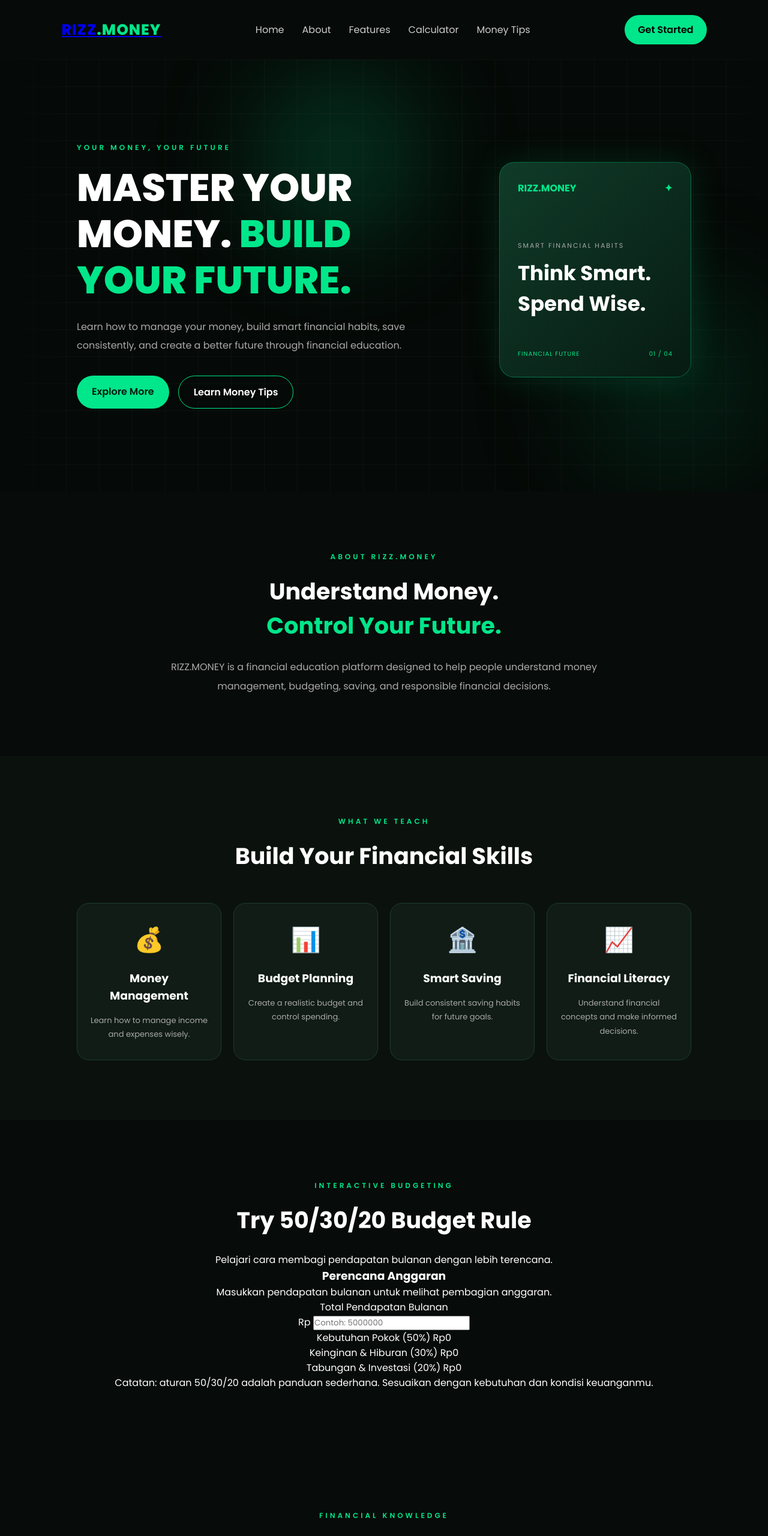
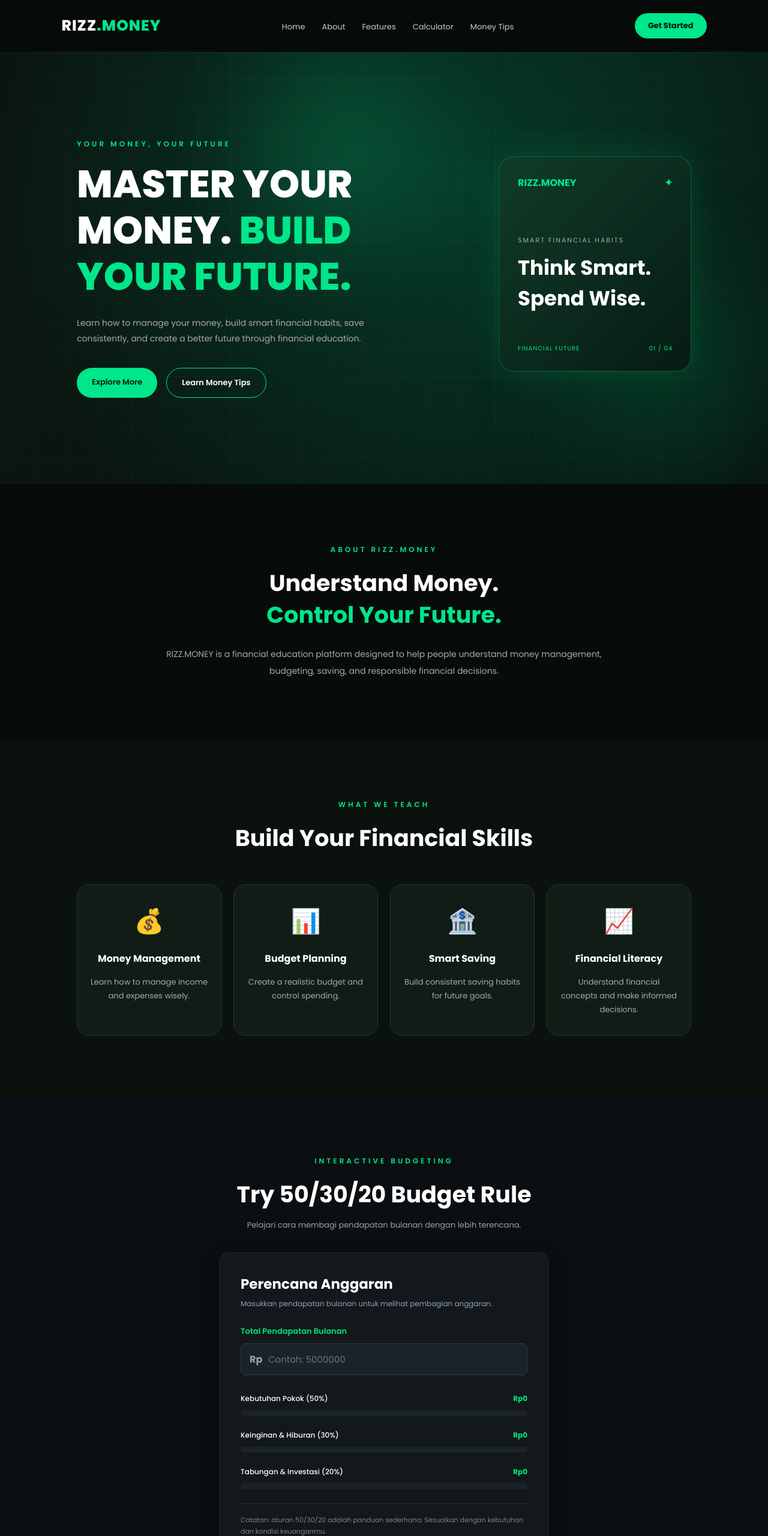
Before and after one commit to LILRIZZ126/LILRIZZ126.github.io, a plain HTML site: page index.html in a window 1280 px wide. Shown: the top 2560 px of the page at 60% size. Drawn offline with Linux system fonts and the light colour scheme; a script that the page names is missing.

Commit message:
Update style.css

```diff
--- a/style.css
+++ b/style.css
@@ -1,3 +1,6 @@
+/* =========================================
+   RIZZ.MONEY - GLOBAL
+========================================= */
 
 * {
     margin: 0;
@@ -7,30 +10,43 @@
     scroll-behavior: smooth;
 }
 
+html {
+    scroll-padding-top: 90px;
+}
+
 body {
     background: #070b09;
-    color: white;
+    color: #ffffff;
     overflow-x: hidden;
 }
 
-/* NAVBAR */
+a {
+    -webkit-tap-highlight-color: transparent;
+}
+
+/* =========================================
+   NAVBAR
+========================================= */
 
 .navbar {
     display: flex;
     justify-content: space-between;
     align-items: center;
-    padding: 25px 8%;
-    background: rgba(7, 11, 9, 0.9);
+    padding: 22px 8%;
+    background: rgba(7, 11, 9, 0.92);
     position: sticky;
     top: 0;
     z-index: 100;
     backdrop-filter: blur(15px);
+    border-bottom: 1px solid rgba(0, 230, 138, 0.08);
 }
 
 .logo {
     font-size: 25px;
     font-weight: 800;
     letter-spacing: 1px;
+    color: #ffffff;
+    text-decoration: none;
 }
 
 .logo span {
@@ -40,12 +56,13 @@ body {
 .nav-links {
     display: flex;
     list-style: none;
-    gap: 30px;
+    gap: 28px;
 }
 
 .nav-links a {
-    color: #ccc;
+    color: #cccccc;
     text-decoration: none;
+    font-size: 13px;
     transition: 0.3s;
 }
 
@@ -55,39 +72,61 @@ body {
 
 .nav-btn {
     text-decoration: none;
-    color: #000;
+    color: #001b10;
     background: #00e68a;
-    padding: 12px 22px;
+    padding: 11px 22px;
     border-radius: 30px;
-    font-weight: 600;
+    font-size: 13px;
+    font-weight: 700;
+    transition: 0.3s;
 }
 
-/* HERO */
+.nav-btn:hover {
+    transform: translateY(-4px);
+    box-shadow: 0 0 25px #00e68a55;
+}
+
+/* =========================================
+   HERO SECTION
+========================================= */
 
 .hero {
     min-height: 90vh;
     display: flex;
     align-items: center;
     justify-content: space-between;
+    gap: 45px;
     padding: 80px 10%;
     position: relative;
+    isolation: isolate;
     overflow: hidden;
+
     background:
-      radial-gradient(circle at 80% 40%, #063b29 0%, transparent 35%),
-      linear-gradient(135deg, #070b09, #0b1711, #07100c);
+        radial-gradient(circle at 80% 40%, #063b29 0%, transparent 35%),
+        linear-gradient(135deg, #070b09, #0b1711, #07100c);
+
     background-size: 200% 200%;
     animation: backgroundMove 10s ease infinite;
 }
 
 @keyframes backgroundMove {
-    0% { background-position: 0% 50%; }
-    50% { background-position: 100% 50%; }
-    100% { background-position: 0% 50%; }
+    0% {
+        background-position: 0% 50%;
+    }
+
+    50% {
+        background-position: 100% 50%;
+    }
+
+    100% {
+        background-position: 0% 50%;
+    }
 }
 
 .hero-content {
     max-width: 620px;
-    z-index: 2;
+    position: relative;
+    z-index: 3;
 }
 
 .tagline {
@@ -111,10 +150,11 @@ body {
 }
 
 .description {
-    color: #aaa;
+    color: #aaaaaa;
     margin-top: 25px;
     line-height: 1.9;
     max-width: 550px;
+    font-size: 14px;
 }
 
 .hero-buttons {
@@ -131,6 +171,7 @@ body {
     border-radius: 30px;
     text-decoration: none;
     font-weight: 600;
+    font-size: 13px;
     transition: 0.3s;
 }
 
@@ -141,27 +182,37 @@ body {
 
 .secondary-btn {
     border: 1px solid #00e68a;
-    color: white;
+    color: #ffffff;
 }
 
 .primary-btn:hover,
-.secondary-btn:hover,
-.nav-btn:hover {
+.secondary-btn:hover {
     transform: translateY(-5px);
     box-shadow: 0 0 25px #00e68a55;
 }
 
-/* MONEY CARD */
+/* =========================================
+   MONEY CARD
+========================================= */
 
 .money-card {
     width: 320px;
     min-height: 340px;
     padding: 30px;
     border-radius: 25px;
-    background: linear-gradient(135deg, #103b29, #071b12);
+
+    background: linear-gradient(
+        135deg,
+        #103b29,
+        #071b12
+    );
+
     border: 1px solid #00e68a55;
     box-shadow: 0 0 60px #00e68a22;
-    z-index: 2;
+
+    position: relative;
+    z-index: 3;
+
     animation: floating 4s ease-in-out infinite;
 }
 
@@ -178,7 +229,7 @@ body {
 
 .money-card > p {
     margin-top: 75px;
-    color: #aaa;
+    color: #aaaaaa;
     font-size: 11px;
     letter-spacing: 2px;
 }
@@ -195,11 +246,98 @@ body {
 }
 
 @keyframes floating {
-    0%, 100% { transform: translateY(0); }
-    50% { transform: translateY(-20px); }
+    0%, 100% {
+        transform: translateY(0);
+    }
+
+    50% {
+        transform: translateY(-15px);
+    }
 }
 
-/* GLOW EFFECT */
+/* =========================================
+   CANDLESTICK BACKGROUND
+========================================= */
+
+.trading-chart {
+    position: absolute;
+    inset: 0;
+    z-index: 0;
+    overflow: hidden;
+    opacity: 0.48;
+    pointer-events: none;
+
+    mask-image: linear-gradient(
+        to right,
+        transparent,
+        black 8%,
+        black 95%,
+        transparent
+    );
+
+    -webkit-mask-image: linear-gradient(
+        to right,
+        transparent,
+        black 8%,
+        black 95%,
+        transparent
+    );
+}
+
+.chart-grid {
+    position: absolute;
+    inset: 0;
+
+    background-image:
+        linear-gradient(#ffffff10 1px, transparent 1px),
+        linear-gradient(90deg, #ffffff10 1px, transparent 1px);
+
+    background-size: 55px 45px;
+}
+
+.candle-container {
+    position: absolute;
+    inset: 0;
+    overflow: hidden;
+}
+
+.candle {
+    position: absolute;
+    width: 10px;
+    min-height: 3px;
+}
+
+.candle-wick {
+    position: absolute;
+    width: 2px;
+    left: 50%;
+    top: 0;
+    transform: translateX(-50%);
+    opacity: 0.9;
+}
+
+.candle-body {
+    position: absolute;
+    width: 100%;
+    left: 0;
+    border-radius: 1px;
+}
+
+.candle.green .candle-wick,
+.candle.green .candle-body {
+    background: #00e68a;
+    box-shadow: 0 0 10px #00e68a80;
+}
+
+.candle.red .candle-wick,
+.candle.red .candle-body {
+    background: #ff4655;
+    box-shadow: 0 0 10px #ff465580;
+}
+
+/* =========================================
+   GLOW EFFECT
+========================================= */
 
 .glow {
     position: absolute;
@@ -207,6 +345,8 @@ body {
     filter: blur(100px);
     opacity: 0.25;
     animation: glowMove 8s infinite alternate;
+    z-index: 1;
+    pointer-events: none;
 }
 
 .glow-one {
@@ -226,11 +366,18 @@ body {
 }
 
 @keyframes glowMove {
-    from { transform: translate(0, 0); }
-    to { transform: translate(60px, -40px); }
+    from {
+        transform: translate(0, 0);
+    }
+
+    to {
+        transform: translate(60px, -40px);
+    }
 }
 
-/* SECTIONS */
+/* =========================================
+   GENERAL SECTIONS
+========================================= */
 
 .section {
     padding: 100px 10%;
@@ -241,16 +388,26 @@ body {
 .cta h2 {
     font-size: 38px;
     margin-bottom: 25px;
+    line-height: 1.4;
+}
+
+/* ABOUT */
+
+.about {
+    background: #070b09;
 }
 
 .about > p:last-child {
     max-width: 750px;
     margin: auto;
     line-height: 2;
-    color: #aaa;
+    color: #aaaaaa;
+    font-size: 14px;
 }
 
-/* FEATURES */
+/* =========================================
+   FEATURES
+========================================= */
 
 .features {
     background: #0b120e;
@@ -284,16 +441,176 @@ body {
 
 .feature-card h3 {
     margin-bottom: 15px;
+    font-size: 16px;
 }
 
 .feature-card p,
 .tip p {
-    color: #aaa;
+    color: #aaaaaa;
     font-size: 13px;
     line-height: 1.8;
 }
 
-/* TIPS */
+/* =========================================
+   CALCULATOR 50/30/20
+========================================= */
+
+.calculator-section {
+    background: #0b0f12;
+    text-align: center;
+}
+
+.calculator-intro {
+    color: #94a3b8;
+    font-size: 13px;
+    margin-top: -10px;
+}
+
+.calc-wrapper {
+    display: flex;
+    justify-content: center;
+    width: 100%;
+    margin-top: 35px;
+}
+
+.calc-container {
+    background: #12181b;
+    border: 1px solid #1f292d;
+    border-radius: 16px;
+    padding: 35px;
+    width: 100%;
+    max-width: 550px;
+    text-align: left;
+
+    box-shadow: 0 10px 30px rgba(0, 0, 0, 0.5);
+}
+
+.calc-container h3 {
+    font-size: 23px;
+    margin-bottom: 5px;
+    color: #ffffff;
+}
+
+.calc-subtitle {
+    color: #94a3b8;
+    font-size: 12px;
+    line-height: 1.8;
+    margin-bottom: 25px;
+}
+
+.input-group {
+    margin-bottom: 30px;
+}
+
+.input-group label {
+    display: block;
+    font-size: 13px;
+    color: #00e676;
+    margin-bottom: 10px;
+    font-weight: 600;
+}
+
+.input-wrapper {
+    position: relative;
+    display: flex;
+    align-items: center;
+}
+
+.currency-prefix {
+    position: absolute;
+    left: 15px;
+    color: #94a3b8;
+    font-weight: 700;
+}
+
+.calc-container input[type="number"] {
+    width: 100%;
+    padding: 14px 15px 14px 45px;
+    background: #1a2327;
+    border: 1px solid #2e3c42;
+    border-radius: 8px;
+    color: #ffffff;
+    font-size: 15px;
+    outline: none;
+    transition: border-color 0.3s;
+}
+
+.calc-container input[type="number"]:focus {
+    border-color: #00e676;
+}
+
+.calc-container input::placeholder {
+    color: #64748b;
+}
+
+.result-item {
+    margin-bottom: 23px;
+}
+
+.result-header {
+    display: flex;
+    justify-content: space-between;
+    align-items: center;
+    gap: 12px;
+    font-size: 12px;
+    margin-bottom: 10px;
+}
+
+.label-text {
+    font-weight: 500;
+    color: #ffffff;
+}
+
+.amount-text {
+    font-weight: 700;
+    color: #00e676;
+    text-align: right;
+    overflow-wrap: anywhere;
+}
+
+.progress-bar {
+    width: 100%;
+    height: 10px;
+    background: #1a2327;
+    border-radius: 5px;
+    overflow: hidden;
+}
+
+.progress-fill {
+    height: 100%;
+    width: 0%;
+    transition: width 0.5s ease-out;
+    border-radius: 5px;
+}
+
+.needs .progress-fill {
+    background: #ff5252;
+}
+
+.wants .progress-fill {
+    background: #ffb142;
+}
+
+.savings .progress-fill {
+    background: #00e676;
+}
+
+.calc-note {
+    color: #77858c;
+    font-size: 11px;
+    line-height: 1.8;
+    border-top: 1px solid #263238;
+    padding-top: 18px;
+    margin-top: 10px;
+}
+
+/* =========================================
+   MONEY TIPS
+========================================= */
+
+.tips {
+    background: #070b09;
+}
 
 .tips-grid {
     display: grid;
@@ -308,6 +625,12 @@ body {
     border-left: 2px solid #00e68a;
     background: #101812;
     border-radius: 10px;
+    transition: 0.3s;
+}
+
+.tip:hover {
+    transform: translateY(-8px);
+    background: #14231a;
 }
 
 .tip span {
@@ -320,48 +643,62 @@ body {
     margin: 15px 0;
 }
 
-/* CTA */
+/* =========================================
+   CALL TO ACTION
+========================================= */
 
 .cta {
     text-align: center;
     padding: 100px 20px;
-    background: linear-gradient(135deg, #0c2619, #07100c);
+
+    background: linear-gradient(
+        135deg,
+        #0c2619,
+        #07100c
+    );
 }
 
 .cta .primary-btn {
     margin-top: 15px;
 }
 
-/* FOOTER */
+/* =========================================
+   FOOTER
+========================================= */
 
 footer {
     padding: 40px 10%;
     text-align: center;
     background: #050806;
+    border-top: 1px solid #13241a;
 }
 
 footer p {
-    color: #777;
+    color: #777777;
     font-size: 12px;
     margin-top: 12px;
 }
 
-/* RESPONSIVE */
+/* =========================================
+   RESPONSIVE TABLET
+========================================= */
 
-@media (max-width: 900px) {
-    .hero {
-        flex-direction: column;
-        text-align: center;
-        gap: 60px;
+@media (max-width: 1000px) {
+
+    .navbar {
+        padding: 20px 5%;
     }
 
-    .description {
-        margin-left: auto;
-        margin-right: auto;
+    .nav-links {
+        gap: 15px;
     }
 
-    .hero-buttons {
-        justify-content: center;
+    .nav-links a {
+        font-size: 12px;
+    }
+
+    .hero {
+        padding: 80px 6%;
     }
 
     .feature-grid {
@@ -369,17 +706,52 @@ footer p {
     }
 }
 
-@media (max-width: 600px) {
+/* =========================================
+   RESPONSIVE MOBILE
+========================================= */
+
+@media (max-width: 700px) {
+
     .navbar {
-        padding: 20px 5%;
+        padding: 18px 5%;
+        flex-wrap: wrap;
+        gap: 15px;
+    }
+
+    .logo {
+        font-size: 21px;
     }
 
     .nav-links {
         display: none;
     }
 
+    .nav-btn {
+        padding: 9px 15px;
+        font-size: 11px;
+    }
+
     .hero {
+        min-height: auto;
+        flex-direction: column;
+        justify-content: center;
+        text-align: center;
+        gap: 55px;
         padding: 80px 6%;
+    }
+
+    .hero h1 {
+        font-size: clamp(34px, 9vw, 48px);
+    }
+
+    .description {
+        margin-left: auto;
+        margin-right: auto;
+        font-size: 13px;
+    }
+
+    .hero-buttons {
+        justify-content: center;
     }
 
     .money-card {
@@ -392,130 +764,23 @@ footer p {
         grid-template-columns: 1fr;
     }
 
+    .section {
+        padding: 75px 6%;
+    }
+
     .section h2,
     .cta h2 {
         font-size: 29px;
     }
-}
 
-/* =========================================
-   RIZZ.MONEY - LIVE CANDLESTICK BACKGROUND
-========================================= */
+    .calc-container {
+        padding: 24px 18px;
+    }
 
-.hero {
-    position: relative;
-    isolation: isolate;
-    overflow: hidden;
-    background: #050907;
-}
+    .result-header {
+        font-size: 11px;
+    }
 
-.trading-chart {
-    position: absolute;
-    inset: 0;
-    z-index: 0;
-    overflow: hidden;
-    opacity: 0.48;
-    pointer-events: none;
-
-    mask-image: linear-gradient(
-        to right,
-        transparent,
-        black 8%,
-        black 95%,
-        transparent
-    );
-    -webkit-mask-image: linear-gradient(
-        to right,
-        transparent,
-        black 8%,
-        black 95%,
-        transparent
-    );
-}
-
-/* Grid trading */
-
-.chart-grid {
-    position: absolute;
-    inset: 0;
-
-    background-image:
-        linear-gradient(#ffffff10 1px, transparent 1px),
-        linear-gradient(90deg, #ffffff10 1px, transparent 1px);
-
-    background-size: 55px 45px;
-}
-
-/* Candle container */
-
-.candle-container {
-    position: absolute;
-    inset: 0;
-    overflow: hidden;
-}
-
-/* Candle utama */
-
-.candle {
-    position: absolute;
-    width: 10px;
-    min-height: 3px;
-    transition: left 0.45s linear;
-}
-
-/* Sumbu candle */
-
-.candle-wick {
-    position: absolute;
-    width: 2px;
-    left: 50%;
-    top: 0;
-    transform: translateX(-50%);
-    opacity: 0.9;
-}
-
-/* Body candle */
-
-.candle-body {
-    position: absolute;
-    width: 100%;
-    left: 0;
-    border-radius: 1px;
-}
-
-/* Bullish */
-
-.candle.green .candle-wick,
-.candle.green .candle-body {
-    background: #00e68a;
-    box-shadow: 0 0 10px #00e68a80;
-}
-
-/* Bearish */
-
-.candle.red .candle-wick,
-.candle.red .candle-body {
-    background: #ff4655;
-    box-shadow: 0 0 10px #ff465580;
-}
-
-/* Konten tetap di depan chart */
-
-.hero-content,
-.money-card {
-    position: relative;
-    z-index: 2;
-}
-
-/* Glow tetap berada di belakang konten */
-
-.glow {
-    z-index: 1;
-}
-
-/* Responsive */
-
-@media (max-width: 600px) {
     .trading-chart {
         opacity: 0.30;
     }
@@ -523,10 +788,24 @@ footer p {
     .candle {
         width: 7px;
     }
+
+    .glow {
+        filter: blur(80px);
+    }
 }
 
+/* =========================================
+   ACCESSIBILITY
+========================================= */
+
 @media (prefers-reduced-motion: reduce) {
-    .candle {
-        transition: none;
+
+    *,
+    *::before,
+    *::after {
+        scroll-behavior: auto !important;
+        animation-duration: 0.01ms !important;
+        animation-iteration-count: 1 !important;
+        transition-duration: 0.01ms !important;
     }
 }
```
